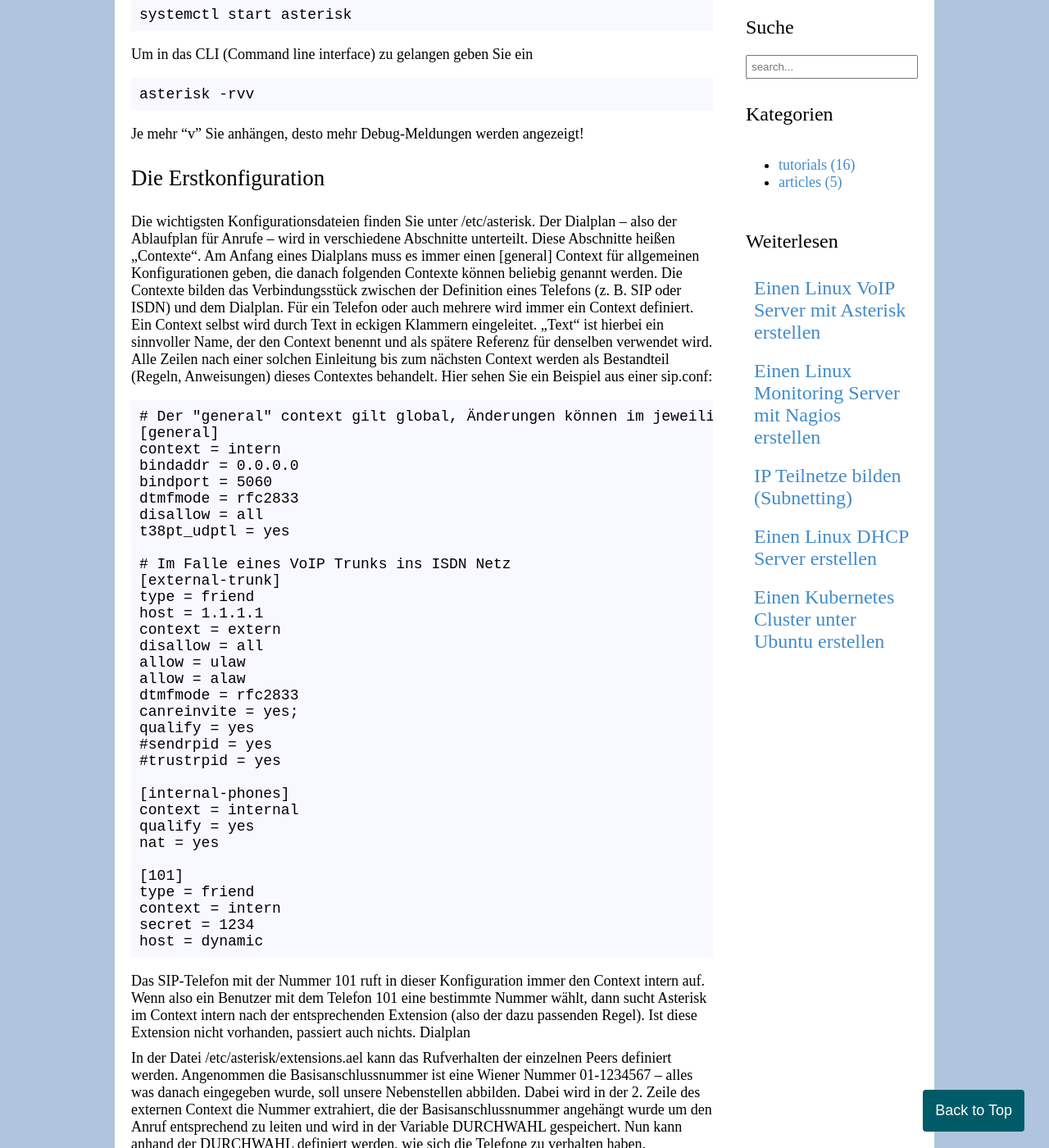
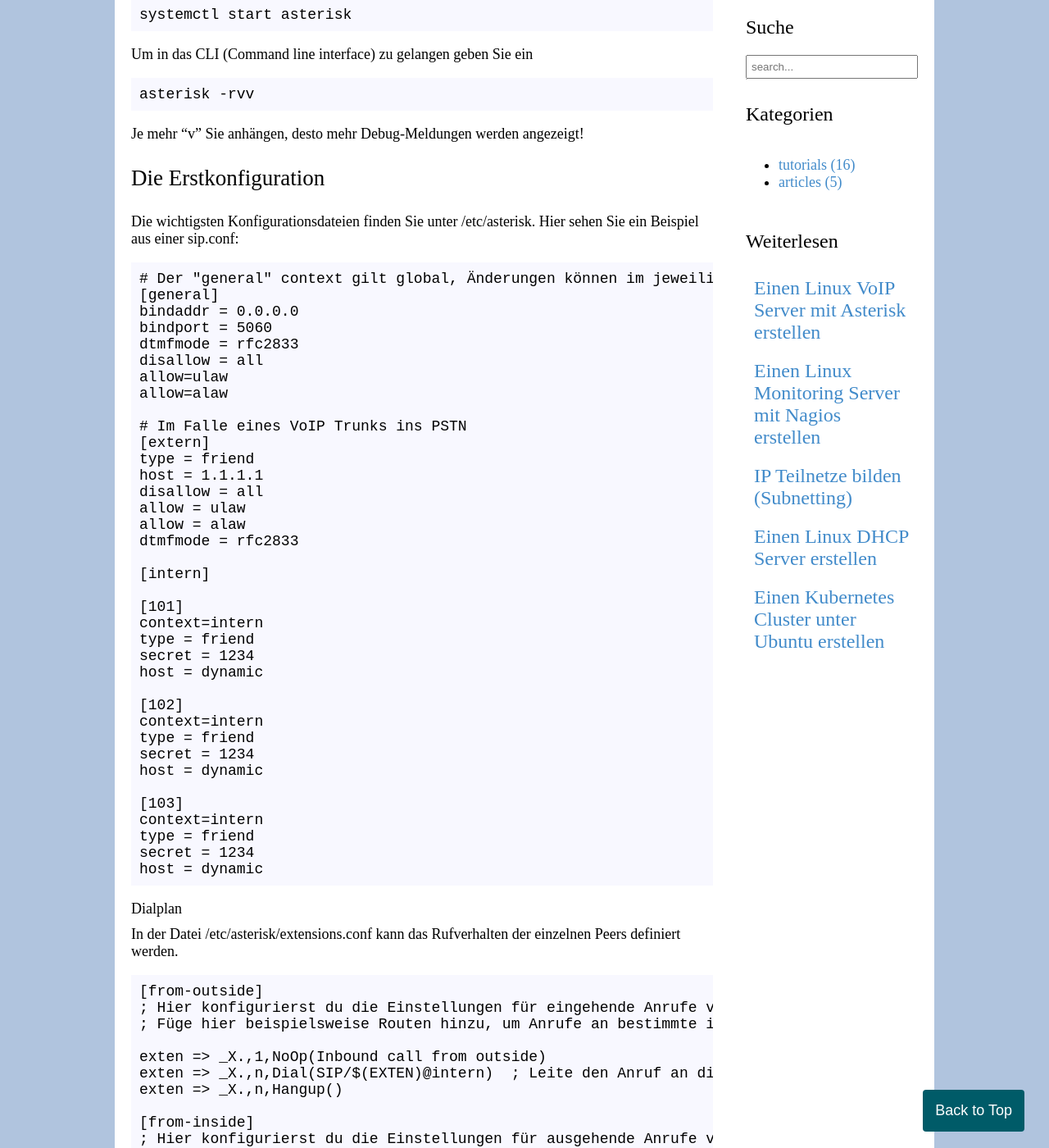
Before and after one commit to zarat/zarat.github.io, a Jekyll site: the page built from _posts/2018-06-21-asterisk.markdown, in a window 1280 px wide and 1400 px high, scrolled down 2071 px. Shown: the whole window at 82% size. Built offline with Jekyll 4.4.1, drawn with Linux system fonts in a browser that asks for light colours; some of the changed text lies outside the part shown.

Commit message:
Update 2018-06-21-asterisk.markdown

```diff
--- a/_posts/2018-06-21-asterisk.markdown
+++ b/_posts/2018-06-21-asterisk.markdown
@@ -109,60 +109,68 @@ Je mehr "v" Sie anhängen, desto mehr Debug-Meldungen werden angezeigt!
 
 <h2>Die Erstkonfiguration</h2>
 
-Die wichtigsten Konfigurationsdateien finden Sie unter /etc/asterisk. Der Dialplan – also der Ablaufplan für Anrufe – wird in verschiedene Abschnitte unterteilt. Diese Abschnitte heißen „Contexte“. Am Anfang eines Dialplans muss es immer einen [general] Context für allgemeinen Konfigurationen geben, die danach folgenden Contexte können beliebig genannt werden. Die Contexte bilden das Verbindungsstück zwischen der Definition eines Telefons (z. B. SIP oder ISDN) und dem Dialplan. Für ein Telefon oder auch mehrere wird immer ein Context definiert. Ein Context selbst wird durch Text in eckigen Klammern eingeleitet. „Text“ ist hierbei ein sinnvoller Name, der den Context benennt und als spätere Referenz für denselben verwendet wird. Alle Zeilen nach einer solchen Einleitung bis zum nächsten Context werden als Bestandteil (Regeln, Anweisungen) dieses Contextes behandelt. Hier sehen Sie ein Beispiel aus einer sip.conf:
+Die wichtigsten Konfigurationsdateien finden Sie unter /etc/asterisk. Hier sehen Sie ein Beispiel aus einer sip.conf:
 
 <pre># Der "general" context gilt global, Änderungen können im jeweiligen Sub Context vorgenommen werden.
 [general]
-context = intern
 bindaddr = 0.0.0.0
 bindport = 5060
 dtmfmode = rfc2833
 disallow = all
-t38pt_udptl = yes
+allow=ulaw
+allow=alaw
 
-# Im Falle eines VoIP Trunks ins ISDN Netz
-[external-trunk]
+# Im Falle eines VoIP Trunks ins PSTN
+[extern]
 type = friend
 host = 1.1.1.1
-context = extern
 disallow = all
 allow = ulaw
 allow = alaw
 dtmfmode = rfc2833
-canreinvite = yes;
-qualify = yes
-#sendrpid = yes
-#trustrpid = yes
 
-[internal-phones]
-context = internal
-qualify = yes
-nat = yes
+[intern]
 
 [101]
+context=intern
 type = friend
-context = intern
+secret = 1234
+host = dynamic
+
+[102]
+context=intern
+type = friend
+secret = 1234
+host = dynamic
+
+[103]
+context=intern
+type = friend
 secret = 1234
 host = dynamic</pre>
 
-Das SIP-Telefon mit der Nummer 101 ruft in dieser Konfiguration immer den Context intern auf. Wenn also ein Benutzer mit dem Telefon 101 eine bestimmte Nummer wählt, dann sucht Asterisk im Context intern nach der entsprechenden Extension (also der dazu passenden Regel). Ist diese Extension nicht vorhanden, passiert auch nichts.
 Dialplan
 
-In der Datei /etc/asterisk/extensions.ael kann das Rufverhalten der einzelnen Peers definiert werden. Angenommen die Basisanschlussnummer ist eine Wiener Nummer 01-1234567 – alles was danach eingegeben wurde, soll unsere Nebenstellen abbilden.  Dabei wird in der 2. Zeile des externen Context die Nummer extrahiert, die der Basisanschlussnummer angehängt wurde um den Anruf entsprechend zu leiten und wird in der Variable DURCHWAHL gespeichert. Nun kann anhand der DURCHWAHL definiert werden, wie sich die Telefone zu verhalten haben.
+In der Datei /etc/asterisk/extensions.conf kann das Rufverhalten der einzelnen Peers definiert werden.
 
-<pre>content extern {
-        _11234567. => {
-                Set(DURCHWAHL=${EXTEN:8});
-                if($(DURCHWAHL) = 100) {
-                        Dial(SIP/101&SIP/102&SIP/103,30,trg);
-                }
-        }
-}</pre>
+<pre>
+[from-outside]
+; Hier konfigurierst du die Einstellungen für eingehende Anrufe von einem Trunk oder einer externen Quelle.
+; Füge hier beispielsweise Routen hinzu, um Anrufe an bestimmte interne Erweiterungen weiterzuleiten.
 
-Sollen interne Nebenstellen nach außen umleiten, muss die Nummer dementsprechend bearbeitet und auf unseren externen VoIP Trunk gelegt werden. Das kann z.B eine Hotline im Notfall sein, die den Chef aus dem Bett ruft.
+exten => _X.,1,NoOp(Inbound call from outside)
+exten => _X.,n,Dial(SIP/$(EXTEN)@intern)  ; Leite den Anruf an die interne Erweiterung weiter
+exten => _X.,n,Hangup()
 
-<pre>context intern {
-        hint(SIP/100) 100 => {
-                Dial(SIP/08001234567@external-trunk, 30,trg);
-        }
-}</pre>
+[from-inside]
+; Hier konfigurierst du die Einstellungen für ausgehende Anrufe von internen Erweiterungen.
+; Füge hier beispielsweise Routen hinzu, um Anrufe an externe Nummern oder Trunks weiterzuleiten.
+
+exten => _X.,1,NoOp(Internal call from inside)
+exten => _X.,n,Dial(SIP/${EXTEN}@intern)  ; Wähle die Nummer über den Trunk "intern" (in sip.conf)
+exten => _X.,n,Hangup()
+
+exten => _0X.,1,NoOp(Outbound call from inside) ; 0 als Vorwahl für externe Anrufe
+exten => _0X.,n,Dial(SIP/${EXTEN:1}@extern)  ; Wähle die externe Nummer über den Trunk "extern" (in sip.conf)
+exten => _0X.,n,Hangup()
+</pre>
```
